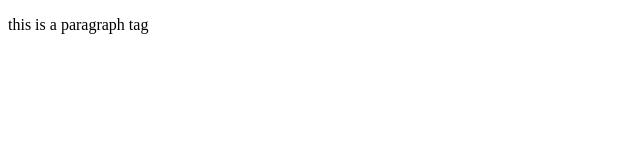
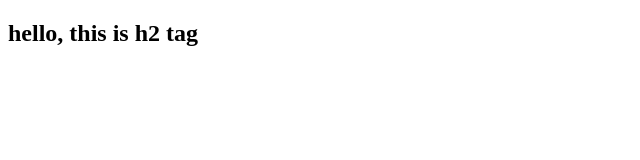
Before and after one commit to syedkamranshah/latest-repo, a plain HTML site: page index.html in a window 1280 px wide. Shown: the whole page, without its empty margins (0-640 px from the left). Drawn offline with Linux system fonts and the light colour scheme.

Commit message:
changes made in the content of index file

```diff
--- a/index.html
+++ b/index.html
@@ -9,7 +9,7 @@
 </head>
 
 <body>
-    <p>this is a paragraph tag</p>
+    <h2>hello, this is h2 tag</h2>
 </body>
 
 </html>
```
